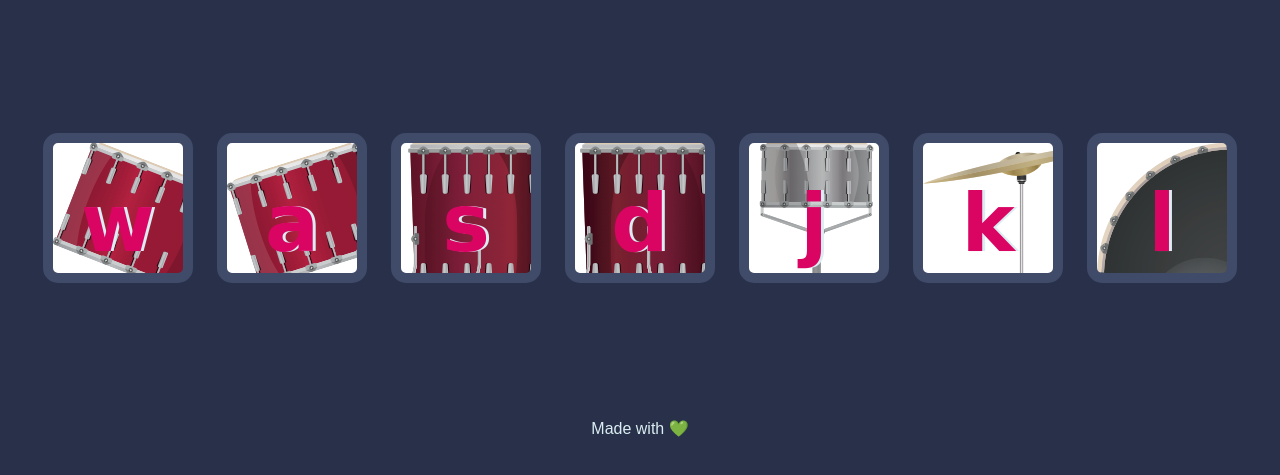
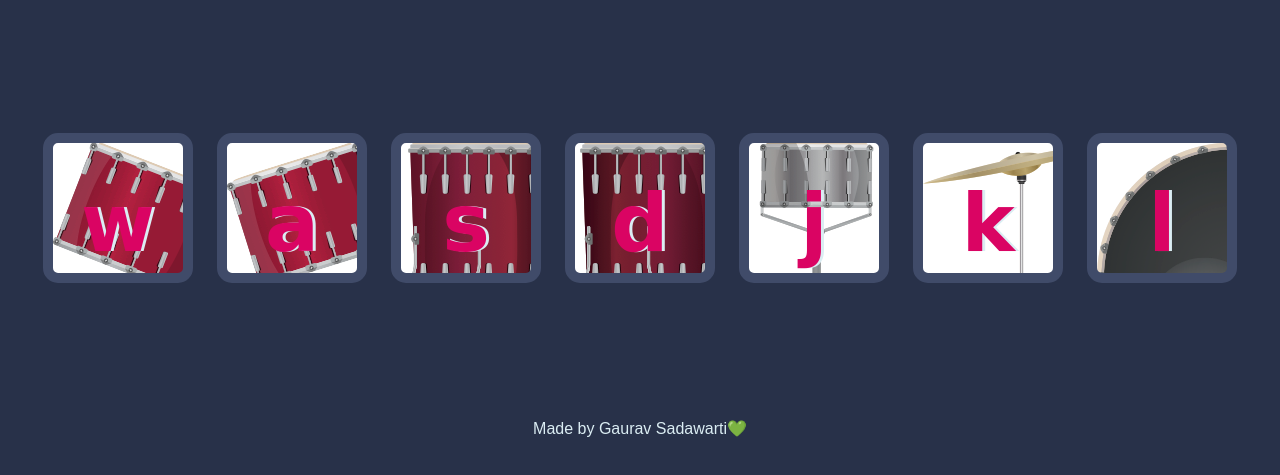
Before and after one commit to Gaurav-Sadawarti/Fun-with-Drum-Kit, a plain HTML site: page index.html in a window 1280 px wide. Shown: the part 151-626 px from the top of the page. Drawn offline with Linux system fonts and the light colour scheme.

Commit message:
Update index.html

```diff
--- a/index.html
+++ b/index.html
@@ -21,6 +21,6 @@
   <script src="index.js" charset="utf-8"></script>
   </body>
   <footer>
-    Made with 💚
+    Made by Gaurav Sadawarti💚
   </footer>
 </html>
```
